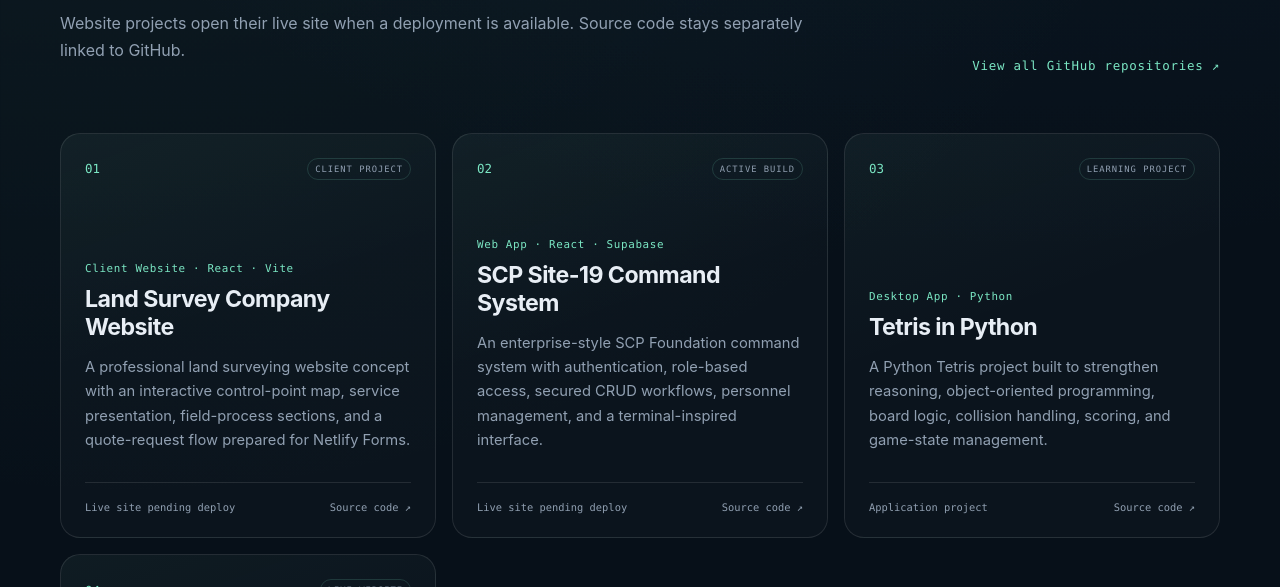
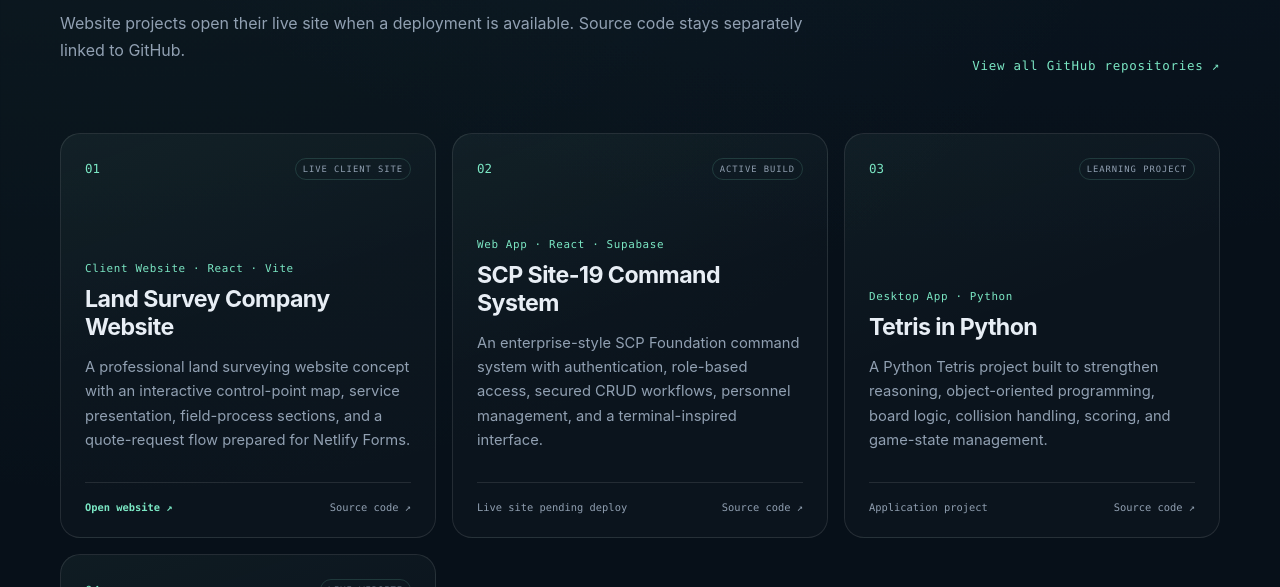
Before and after one commit to Kelby1/kelby-Portfolio, a React (Vite) app: page / in a window 1280 px wide. Shown: the part 1900-2487 px from the top of the page. Built offline with nearby package versions, Linux system fonts and the light colour scheme.

Commit message:
Link land survey project card to live Netlify site

```diff
--- a/src/App.jsx
+++ b/src/App.jsx
@@ -33,9 +33,9 @@ const projects = [
     type: "Client Website · React · Vite",
     description:
       "A professional land surveying website concept with an interactive control-point map, service presentation, field-process sections, and a quote-request flow prepared for Netlify Forms.",
-    liveUrl: null,
+    liveUrl: "https://kelby-land-survey-client.netlify.app",
     repoUrl: "https://github.com/Kelby1/land-survey-client-website",
-    status: "CLIENT PROJECT",
+    status: "LIVE CLIENT SITE",
     website: true,
   },
   {
```
